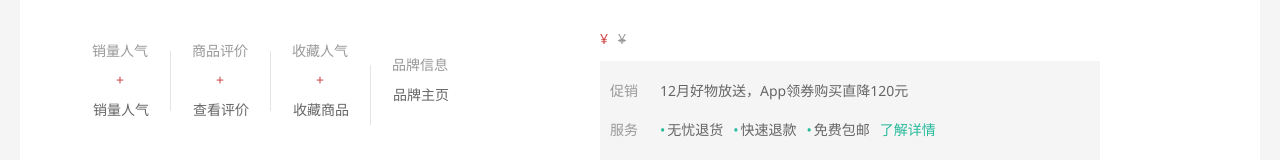
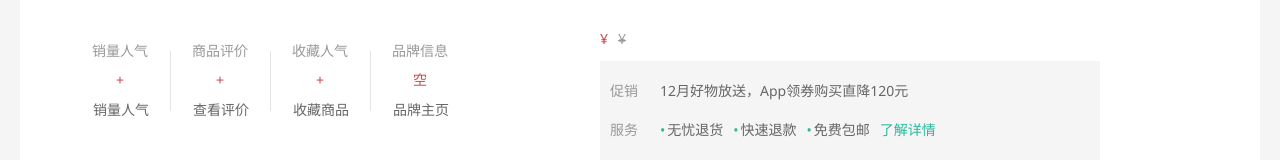
Before and after one commit to sdjhvbfahj/vue3-rabbit, a Vue app: page /detail/1 in a window 1280 px wide. Shown: the part 269-429 px from the top of the page. Built offline with nearby package versions, Linux system fonts and the light colour scheme; no server answers; a small style sheet from the web is missing.

Commit message:
35-Detail-基础数据渲染bug修复-返回品牌信息数据为null显示空

```diff
--- a/src/views/Detail/components/DetailBreadcrumb.vue
+++ b/src/views/Detail/components/DetailBreadcrumb.vue
@@ -2,7 +2,7 @@
     <div class="bread-container">
         <el-breadcrumb :separator-icon="ArrowRight">
             <el-breadcrumb-item :to="{ path: '/' }">首页</el-breadcrumb-item>
-            <!-- 使用可选链语法?    方式初始化时undefined遇上数组强依赖类型会出现报错, 导致页面渲染失败 -->
+            <!-- 使用可选链语法?    方式初始化时undefined遇上(数组强依赖类型)(多层属性访问)会出现报错, 导致页面渲染失败 -->
             <el-breadcrumb-item :to="{ path: `/category/${detailList.categories?.[1].id}` }">{{ detailList?.categories?.[1].name }}</el-breadcrumb-item>
             <el-breadcrumb-item :to="{ path: `/category/sub/${detailList.categories?.[0].id}` }">{{ detailList?.categories?.[0].name }}</el-breadcrumb-item>
             <el-breadcrumb-item>{{ detailList.name }}</el-breadcrumb-item>
--- a/src/views/Detail/components/DetailGoodsInfo.vue
+++ b/src/views/Detail/components/DetailGoodsInfo.vue
@@ -22,7 +22,8 @@
                 </li>
                 <li>
                     <p>品牌信息</p>
-                    <p>{{ detailList.brand?.name }}</p>
+                    <!-- 使用??代替||, 不仅可以判断undefined和null, 还可以判断空字符串 -->
+                    <p>{{ detailList.brand?.name ?? '空'}}</p>
                     <p><i class="iconfont icon-dynamic-filling"></i>品牌主页</p>
                 </li>
             </ul>
```
